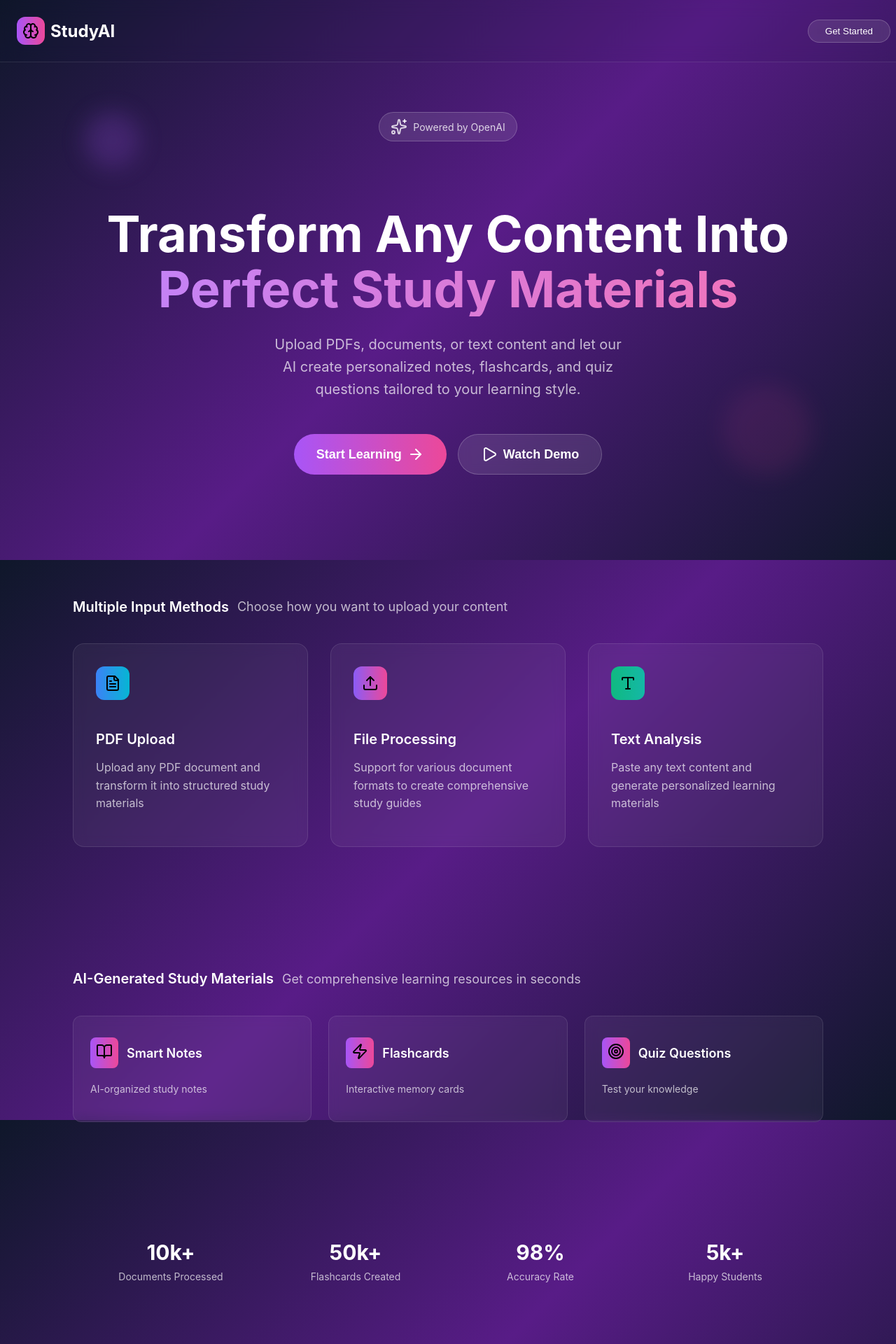
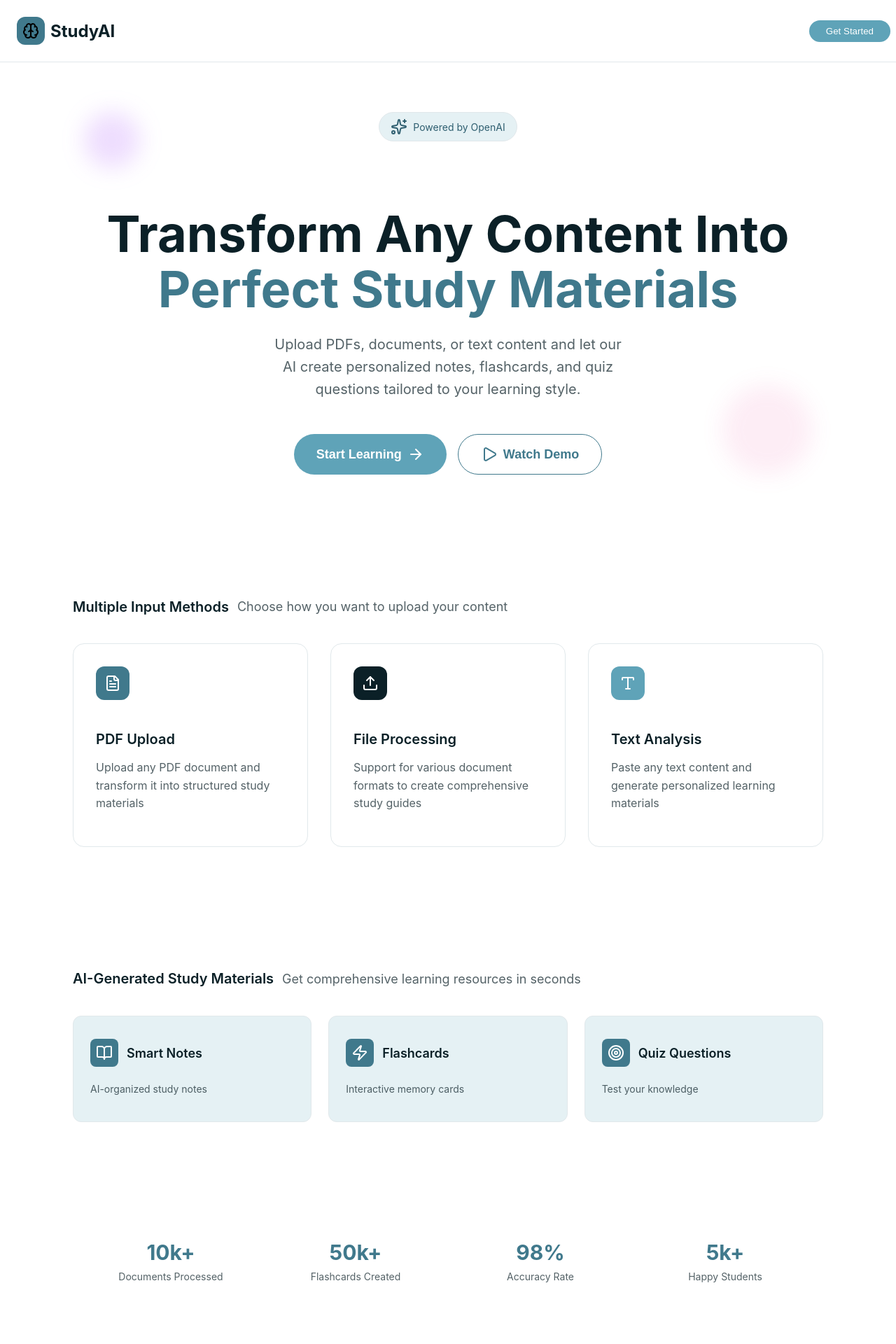
Before and after one commit to EsterIso/AI-Notes-Assistant, a Next.js app in the folder nextjs-version/: page /public/HomePage in a window 1280 px wide. Shown: the top 1920 px of the page at 70% size. Built offline with nearby package versions, Linux system fonts and the light colour scheme; no server answers.

Commit message:
Landing Page UI completly changed to a modern, simple and readable UI

```diff
--- a/nextjs-version/styles/Header.css
+++ b/nextjs-version/styles/Header.css
@@ -6,11 +6,11 @@
   left: 0;
   width: 100%;        /* make it span full width */
   z-index: 100;       /* keep it above other content */
-  background: rgba(15, 23, 42, 0.05);   /* subtle dark tint, adjust alpha */
+  background: rgba(255, 255, 255, 0.8);
   backdrop-filter: blur(12px);
   -webkit-backdrop-filter: blur(12px); /* Safari support */
   padding: 1.5rem;
-  border-bottom: 1px solid rgba(255, 255, 255, 0.1);
+  border-bottom: 1px solid var(--color-border);
 }
 
 .nav {
@@ -32,7 +32,7 @@
 .logo-icon {
   width: 2.5rem;
   height: 2.5rem;
-  background: linear-gradient(to right, #a855f7, #ec4899);
+  background-color: var(--color-accent);
   border-radius: 0.75rem;
   display: flex;
   align-items: center;
@@ -42,14 +42,13 @@
 .logo-text {
   font-size: 1.5rem;
   font-weight: 700;
-  color: white;
+  color: var(--color-ink);
 }
 
 .nav-button {
   padding: 0.5rem 1.5rem;
-  background-color: rgba(255, 255, 255, 0.1);
-  backdrop-filter: blur(8px);
-  border: 1px solid rgba(255, 255, 255, 0.2);
+  background-color: var(--color-accent-light);
+  border: none;
   border-radius: 9999px;
   color: white;
   cursor: pointer;
@@ -67,7 +66,11 @@
   transition: all 0.3s ease;
 }
 
-.nav-button:hover, .user-button:hover {
+.nav-button:hover {
+  background-color: var(--color-accent-dark);
+}
+
+.user-button:hover {
   background-color: rgba(255, 255, 255, 0.2);
 }
 .dropdown-container {
--- a/nextjs-version/styles/HomePage.css
+++ b/nextjs-version/styles/HomePage.css
@@ -2,6 +2,7 @@
 .app-container {
   min-height: 100vh;
   padding: 5rem;
+  background-color: var(--color-bg);
 }
 
 /* Hero Section */
@@ -21,11 +22,10 @@
   align-items: center;
   gap: 0.5rem;
   padding: 0.5rem 1rem;
-  background-color: rgba(255, 255, 255, 0.1);
-  backdrop-filter: blur(8px);
-  border: 1px solid rgba(255, 255, 255, 0.2);
+  background-color: var(--color-accent-lighter);
+  border: 1px solid var(--color-border);
   border-radius: 9999px;
-  color: rgba(255, 255, 255, 0.8);
+  color: var(--color-accent-dark);
   font-size: 0.875rem;
   margin-bottom: 2rem;
 }
@@ -33,22 +33,19 @@
 .hero-title {
   font-size: 3rem;
   font-weight: 700;
-  color: white;
+  color: var(--color-ink);
   margin-bottom: 1.5rem;
   line-height: 1.1;
 }
 
 .hero-title-gradient {
-  background: linear-gradient(to right, #c084fc, #f472b6);
-  -webkit-background-clip: text;
-  -webkit-text-fill-color: transparent;
-  background-clip: text;
+  color: var(--color-accent);
   display: block;
 }
 
 .hero-description {
   font-size: 1.25rem;
-  color: rgba(255, 255, 255, 0.7);
+  color: var(--color-ink-soft);
   margin-bottom: 3rem;
   max-width: 32rem;
   margin-left: auto;
@@ -69,7 +66,7 @@
   justify-content: center;
   gap: 0.5rem;
   padding: 1rem 2rem;
-  background: linear-gradient(to right, #a855f7, #ec4899);
+  background-color: var(--color-accent-light);
   border-radius: 9999px;
   color: white;
   font-weight: 600;
@@ -80,6 +77,7 @@
 }
 
 .hero-primary-button:hover {
+  background-color: var(--color-accent-dark);
   transform: scale(1.05);
 }
 
@@ -89,11 +87,10 @@
   justify-content: center;
   gap: 0.5rem;
   padding: 1rem 2rem;
-  background-color: rgba(255, 255, 255, 0.1);
-  backdrop-filter: blur(8px);
-  border: 1px solid rgba(255, 255, 255, 0.2);
+  background-color: var(--color-bg);
+  border: 1px solid var(--color-accent);
   border-radius: 9999px;
-  color: white;
+  color: var(--color-accent);
   font-weight: 600;
   font-size: 1.125rem;
   cursor: pointer;
@@ -101,7 +98,7 @@
 }
 
 .hero-secondary-button:hover {
-  background-color: rgba(255, 255, 255, 0.2);
+  background-color: var(--color-accent-lighter);
 }
 
 .floating-element-1 {
@@ -110,7 +107,7 @@
   left: 2.5rem;
   width: 5rem;
   height: 5rem;
-  background-color: rgba(168, 85, 247, 0.2);
+  background-color: var(--color-accent-lighter);
   border-radius: 50%;
   filter: blur(1rem);
   animation: pulse 2s infinite;
@@ -122,7 +119,7 @@
   right: 2.5rem;
   width: 8rem;
   height: 8rem;
-  background-color: rgba(236, 72, 153, 0.2);
+  background-color: var(--color-accent-lighter);
   border-radius: 50%;
   filter: blur(1rem);
   animation: pulse 2s infinite;
@@ -147,12 +144,12 @@
 .section-title {
   font-size: 2.25rem;
   font-weight: 700;
-  color: white;
+  color: var(--color-ink);
   margin-bottom: 1rem;
 }
 
 .section-subtitle {
-  color: rgba(255, 255, 255, 0.7);
+  color: var(--color-ink-soft);
   font-size: 1.125rem;
 }
 
@@ -176,18 +173,17 @@
 .feature-card {
   position: relative;
   padding: 2rem;
-  background-color: rgba(255, 255, 255, 0.05);
-  backdrop-filter: blur(8px);
-  border: 1px solid rgba(255, 255, 255, 0.1);
+  background-color: var(--color-bg);
+  border: 1px solid var(--color-border);
   border-radius: 1rem;
   cursor: pointer;
-  transition: all 0.5s ease;
+  transition: all 0.3s ease;
 }
 
 .feature-card:hover {
-  background-color: rgba(255, 255, 255, 0.1);
-  transform: scale(1.05);
-  border-color: rgba(255, 255, 255, 0.2);
+  border-color: var(--color-accent);
+  box-shadow: 0 10px 30px rgba(11, 32, 39, 0.08);
+  transform: translateY(-0.25rem);
 }
 
 .feature-icon {
@@ -195,39 +191,40 @@
   padding: 0.75rem;
   border-radius: 0.75rem;
   margin-bottom: 1.5rem;
+  color: white;
 }
 
 .feature-icon-blue {
-  background: linear-gradient(to right, #3b82f6, #06b6d4);
+  background-color: var(--color-accent);
 }
 
 .feature-icon-purple {
-  background: linear-gradient(to right, #8b5cf6, #ec4899);
+  background-color: var(--color-ink);
 }
 
 .feature-icon-emerald {
-  background: linear-gradient(to right, #10b981, #14b8a6);
+  background-color: var(--color-accent-light);
 }
 
 .feature-title {
   font-size: 1.25rem;
   font-weight: 600;
-  color: white;
+  color: var(--color-ink);
   margin-bottom: 0.75rem;
 }
 
 .feature-description {
-  color: rgba(255, 255, 255, 0.7);
+  color: var(--color-ink-soft);
   line-height: 1.6;
 }
 
 .feature-hover-overlay {
   position: absolute;
   inset: 0;
-  background: linear-gradient(to right, rgba(168, 85, 247, 0.1), rgba(236, 72, 153, 0.1));
+  background-color: var(--color-accent-lighter);
+  opacity: 0.5;
   border-radius: 1rem;
   z-index: -1;
-  animation: pulse 1s infinite;
 }
 
 /* Output Section */
@@ -253,15 +250,15 @@
 
 .output-card {
   padding: 1.5rem;
-  background-color: rgba(255, 255, 255, 0.05);
-  backdrop-filter: blur(8px);
-  border: 1px solid rgba(255, 255, 255, 0.1);
+  background-color: var(--color-accent-lighter);
+  border: 1px solid var(--color-border);
   border-radius: 0.75rem;
   transition: all 0.3s ease;
 }
 
 .output-card:hover {
-  background-color: rgba(255, 255, 255, 0.1);
+  background-color: var(--color-bg);
+  border-color: var(--color-accent);
 }
 
 .output-header {
@@ -272,19 +269,21 @@
 }
 
 .output-icon {
+  display: inline-flex;
   padding: 0.5rem;
-  background: linear-gradient(to right, #a855f7, #ec4899);
+  background-color: var(--color-accent);
+  color: white;
   border-radius: 0.5rem;
 }
 
 .output-title {
   font-size: 1.125rem;
   font-weight: 600;
-  color: white;
+  color: var(--color-ink);
 }
 
 .output-description {
-  color: rgba(255, 255, 255, 0.7);
+  color: var(--color-ink-soft);
   font-size: 0.875rem;
 }
 
@@ -318,12 +317,12 @@
 .stat-number {
   font-size: 1.875rem;
   font-weight: 700;
-  color: white;
+  color: var(--color-accent);
   margin-bottom: 0.5rem;
 }
 
 .stat-label {
-  color: rgba(255, 255, 255, 0.7);
+  color: var(--color-ink-soft);
   font-size: 0.875rem;
 }
 
@@ -340,9 +339,7 @@
 
 .cta-card {
   padding: 3rem;
-  background: linear-gradient(to right, rgba(168, 85, 247, 0.2), rgba(236, 72, 153, 0.2));
-  backdrop-filter: blur(8px);
-  border: 1px solid rgba(255, 255, 255, 0.2);
+  background-color: var(--color-ink);
   border-radius: 1.5rem;
 }
 
@@ -374,7 +371,7 @@
   justify-content: center;
   gap: 0.5rem;
   padding: 1rem 2.5rem;
-  background: linear-gradient(to right, #a855f7, #ec4899);
+  background-color: var(--color-accent-light);
   border-radius: 9999px;
   color: white;
   font-weight: 600;
@@ -386,13 +383,14 @@
 }
 
 .cta-button:hover {
+  background-color: var(--color-accent);
   transform: scale(1.05);
 }
 
 /* Footer */
 .footer {
   padding: 3rem 1.5rem;
-  border-top: 1px solid rgba(255, 255, 255, 0.1);
+  border-top: 1px solid var(--color-border);
 }
 
 .footer-content {
@@ -412,7 +410,7 @@
 .footer-logo-icon {
   width: 2rem;
   height: 2rem;
-  background: linear-gradient(to right, #a855f7, #ec4899);
+  background-color: var(--color-accent);
   border-radius: 0.5rem;
   display: flex;
   align-items: center;
@@ -422,11 +420,11 @@
 .footer-logo-text {
   font-size: 1.25rem;
   font-weight: 700;
-  color: white;
+  color: var(--color-ink);
 }
 
 .footer-text {
-  color: rgba(255, 255, 255, 0.5);
+  color: var(--color-ink-faint);
   font-size: 0.875rem;
 }
 
--- a/nextjs-version/styles/index.css
+++ b/nextjs-version/styles/index.css
@@ -1,3 +1,15 @@
+:root {
+  --color-bg: #ffffff;
+  --color-ink: #0b2027;
+  --color-ink-soft: rgba(11, 32, 39, 0.7);
+  --color-ink-faint: rgba(11, 32, 39, 0.5);
+  --color-accent: #40798c;
+  --color-accent-light: #5fa3b8;
+  --color-accent-lighter: #e5f1f4;
+  --color-accent-dark: #2f5f70;
+  --color-border: #e1e8eb;
+}
+
 body {
   margin: 0;
   font-family: -apple-system, BlinkMacSystemFont, 'Segoe UI', 'Roboto', 'Oxygen',
@@ -5,10 +17,7 @@ body {
     sans-serif;
   -webkit-font-smoothing: antialiased;
   -moz-osx-font-smoothing: grayscale;
-  background: linear-gradient(135deg, #0f172a 0%, #581c87 50%, #0f172a 100%);
-  background-repeat: no-repeat;
-  background-attachment: fixed;
-  background-size: cover;
+  background-color: var(--color-bg);
 }
 
 code {
```
